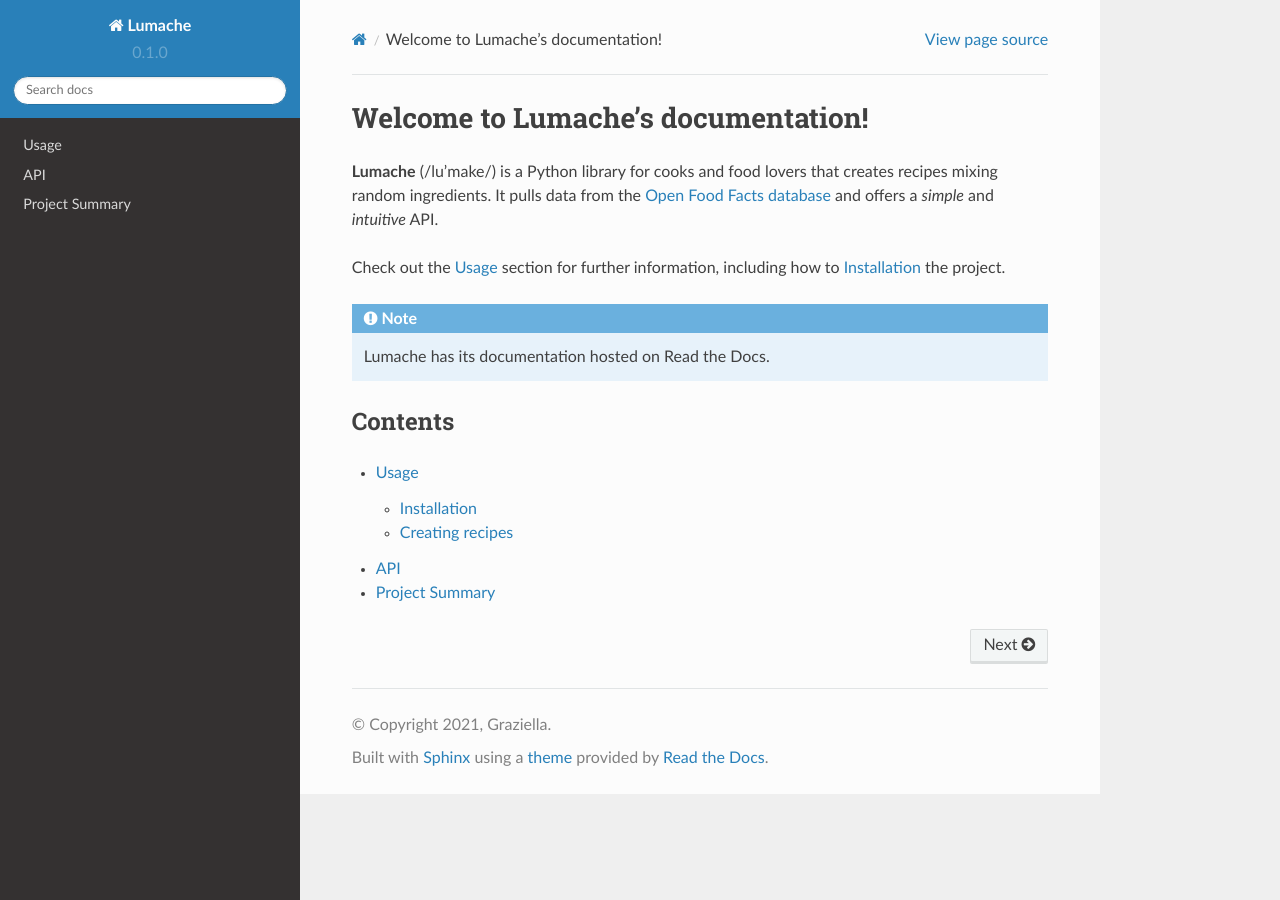
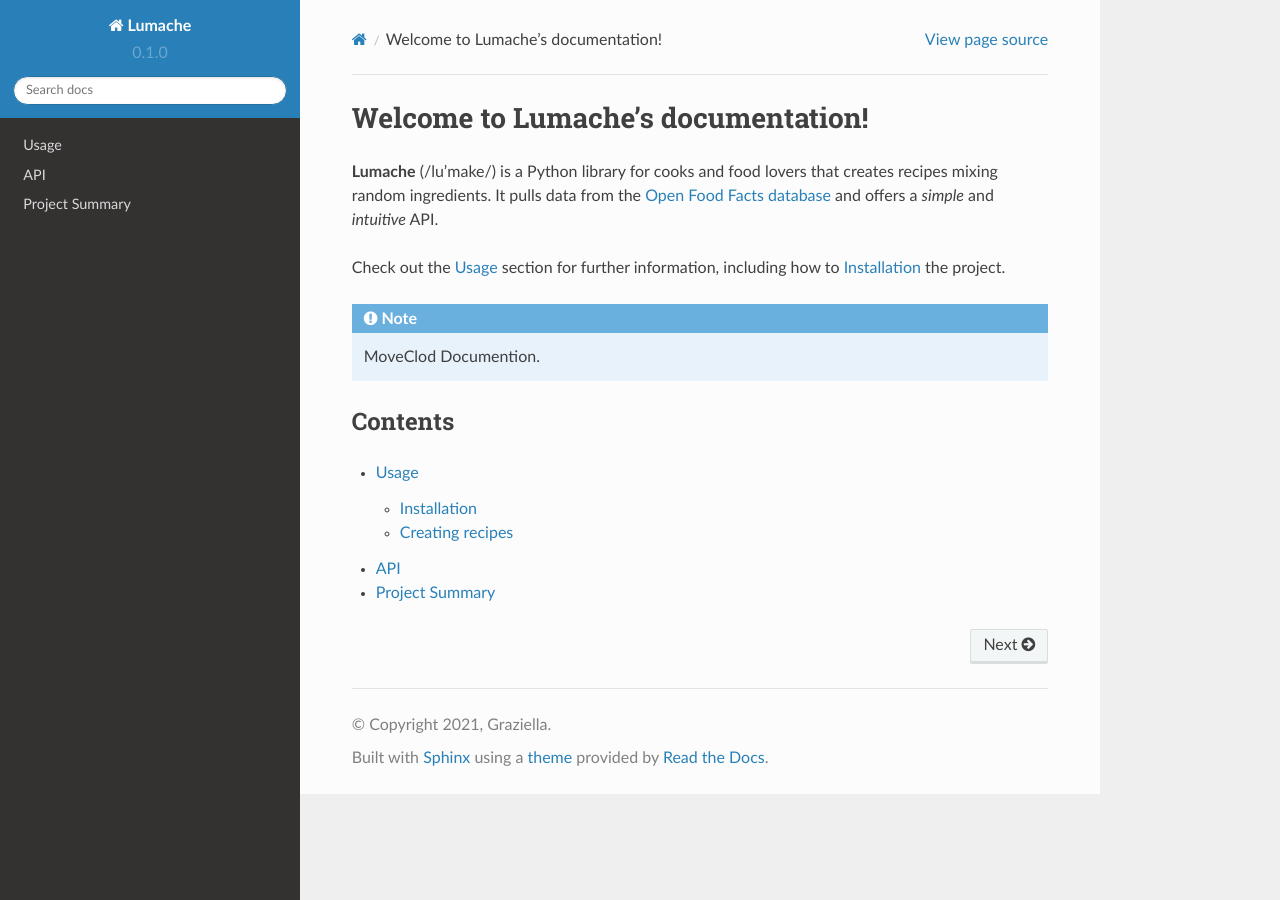
Before and after one commit to PurushothamCheekuru/MoveCloud, a Sphinx documentation site: the page built from docs/source/index.rst, in a window 1280 px wide. Built offline with Sphinx 7.4.7 and the Read the Docs theme 2.0.0, drawn with Linux system fonts in a browser that asks for light colours.

Commit message:
Update index.rst

```diff
--- a/docs/source/index.rst
+++ b/docs/source/index.rst
@@ -11,7 +11,7 @@
 
 .. note::
 
-   Lumache has its documentation hosted on Read the Docs.
+   MoveClod Documention.
 
 Contents
 --------
```
